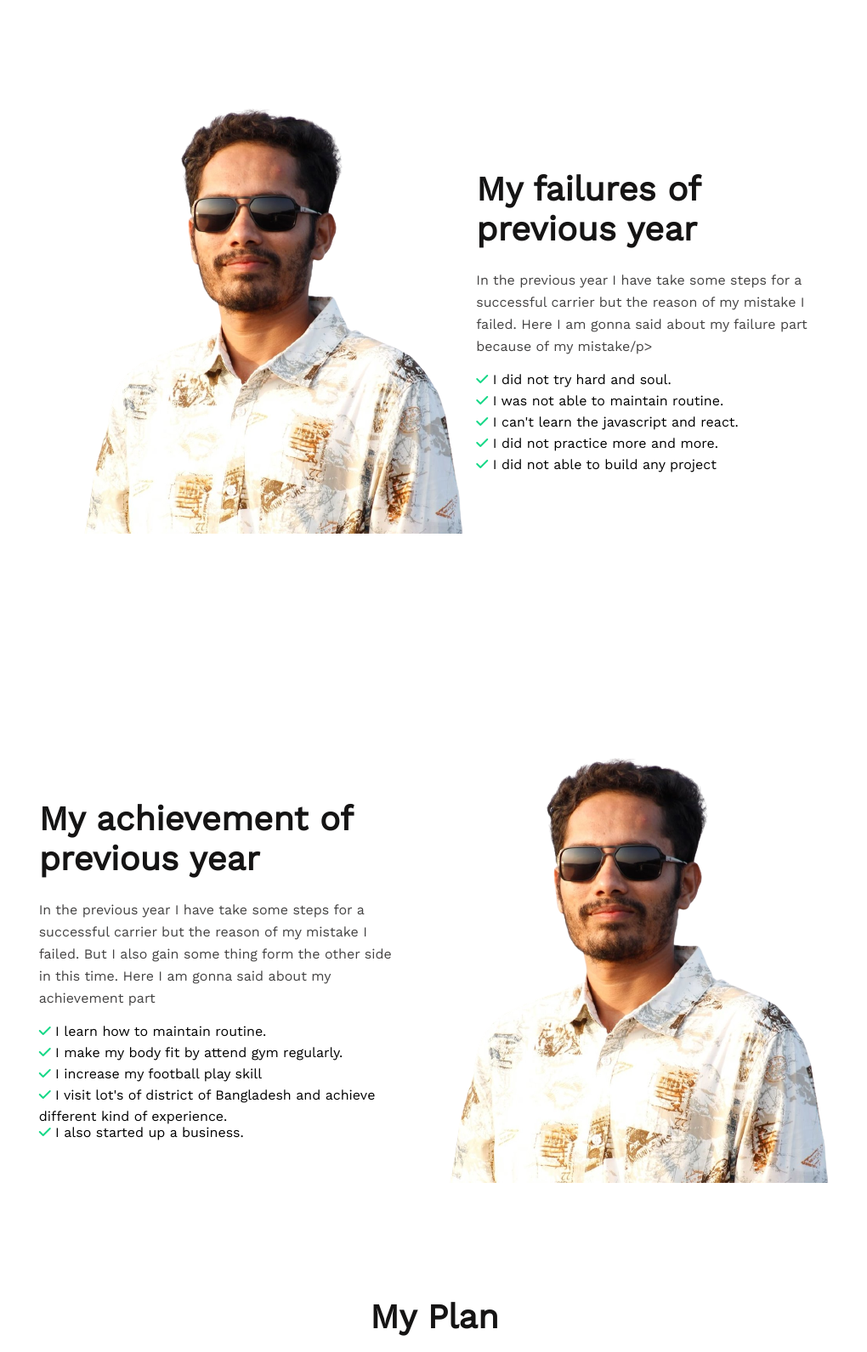
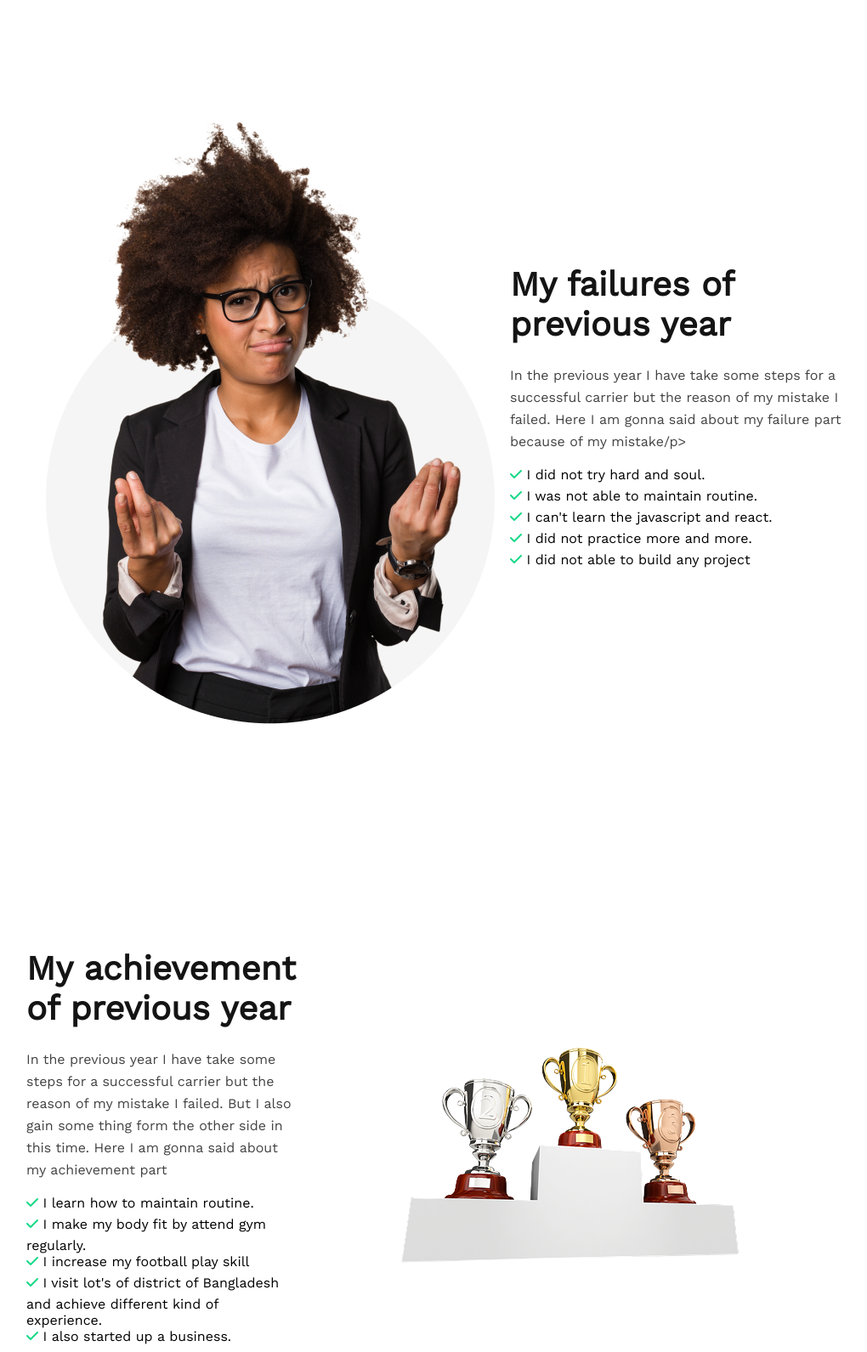
Before and after one commit to iamapusaha/assignment-01, a plain HTML site: page index.html in a window 1280 px wide. Shown: the part 902-2493 px from the top of the page at 85% size, without its empty margins (129-1149 px from the left). Drawn offline with nearby package versions, Linux system fonts and the light colour scheme.

Commit message:
complete website

```diff
--- a/index.html
+++ b/index.html
@@ -27,10 +27,10 @@
         </section>
     </header>
     <main>
-        <!-- about section  -->
+        <!-- about me failures section  -->
         <section class="about">
             <div class="about-img-section">
-                <img class="about-img" src="assets/media/images/Apu_Saha.png" alt="">
+                <img class="about-img" src="assets/media/images/person.png" alt="">
             </div>
             <div class="about-info">
                 <h4 class="about-title">My failures of previous year</h4>
@@ -46,7 +46,7 @@
                 </div>
             </div>
         </section>
-        <!-- about me successfull section  -->
+        <!-- about me successful section  -->
         <section class="about">
 
             <div class="about-info">
@@ -65,7 +65,7 @@
                 </div>
             </div>
             <div class="about-img-section">
-                <img class="about-img" src="assets/media/images/Apu_Saha.png" alt="">
+                <img class="about-img" src="assets/media/images/achievement.png" alt="">
             </div>
         </section>
         <!-- my plan section  -->
--- a/styles/style.css
+++ b/styles/style.css
@@ -49,7 +49,7 @@
 
 }
 
-/* about section section style  */
+/* about me failure and successful section styles  */
 .about {
     width: 75%;
     display: flex;
```
Also changed, not shown: assets/media/images/Apu_Saha.png (deleted), assets/media/images/achievement.png (added).
